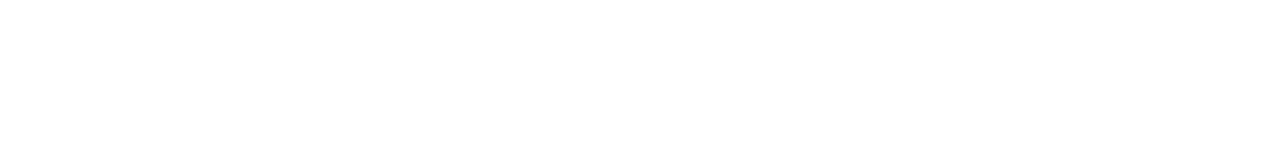
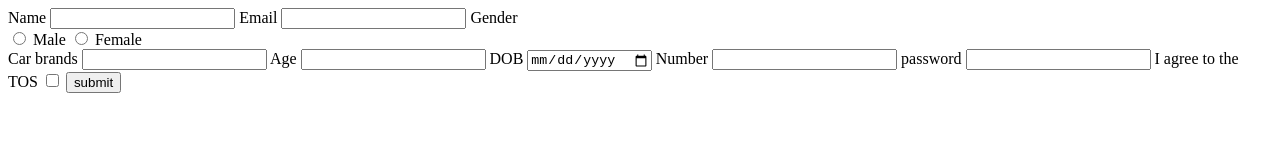
Before and after one commit to acciojob/signup-form-car-Akkhan001, a website: page main.html in a window 1280 px wide. Drawn offline with Linux system fonts and the light colour scheme.

Commit message:
created a submission

```diff
--- a/main.html
+++ b/main.html
@@ -3,14 +3,60 @@
 <html>
 
 <head>
-	<link rel="stylesheet" href="styles.css">
+    <link rel="stylesheet" href="styles.css">
 </head>
 
 <body>
-	<!-- the entire body must be written by student -->
+    <!-- the entire body must be written by student -->
     <script type="text/javascript" src="./script.js">
-</script>
+    </script>
+    <form action="/submit_form" method="post">
+        <label for="name">Name</label>
+        <input id="name" type="text" required>
+
+        <label for="email">Email</label>
+        <input id=email type="email" required>
+
+        <label>Gender</label>
+        <div class="radio-group">
+            <input type="radio" id="gender_m" name="gender" value="male" required>
+            <label for="gender_m">Male</label>
+
+            <input type="radio" id="gender_f" name="gender" value="female" required>
+            <label for="gender_f">Female</label>
+        </div>
+
+
+        <label for="cars">Car brands</label>
+        <input type="Select" required>
+
+        <label for="age">Age</label>
+        <input type="number" required>
+
+        <label for="dob">DOB</label>
+        <input id="dob" type="date" required>
+
+        <label for="tel">Number</label>
+        <input id="tel" type="tel">
+
+        <label for="password">password</label>
+        <input id="password" type="password" required>
+
+        <label for="tos">I agree to the TOS</label>
+        <input type="checkbox" id="tos" required>
+
+        <button>submit</button>
+
+
+
+
+    </form>
 
 </body>
 
+
+
+
+
+
 </html>
```
